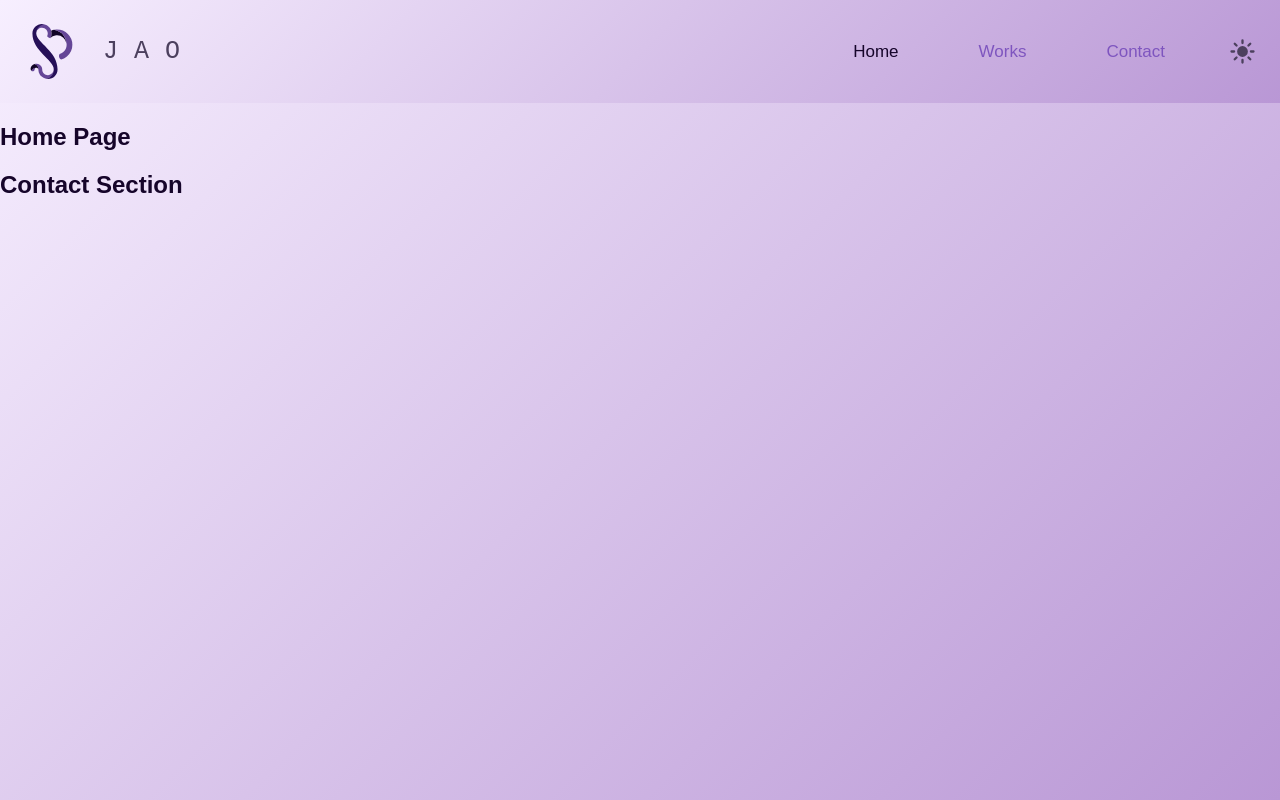
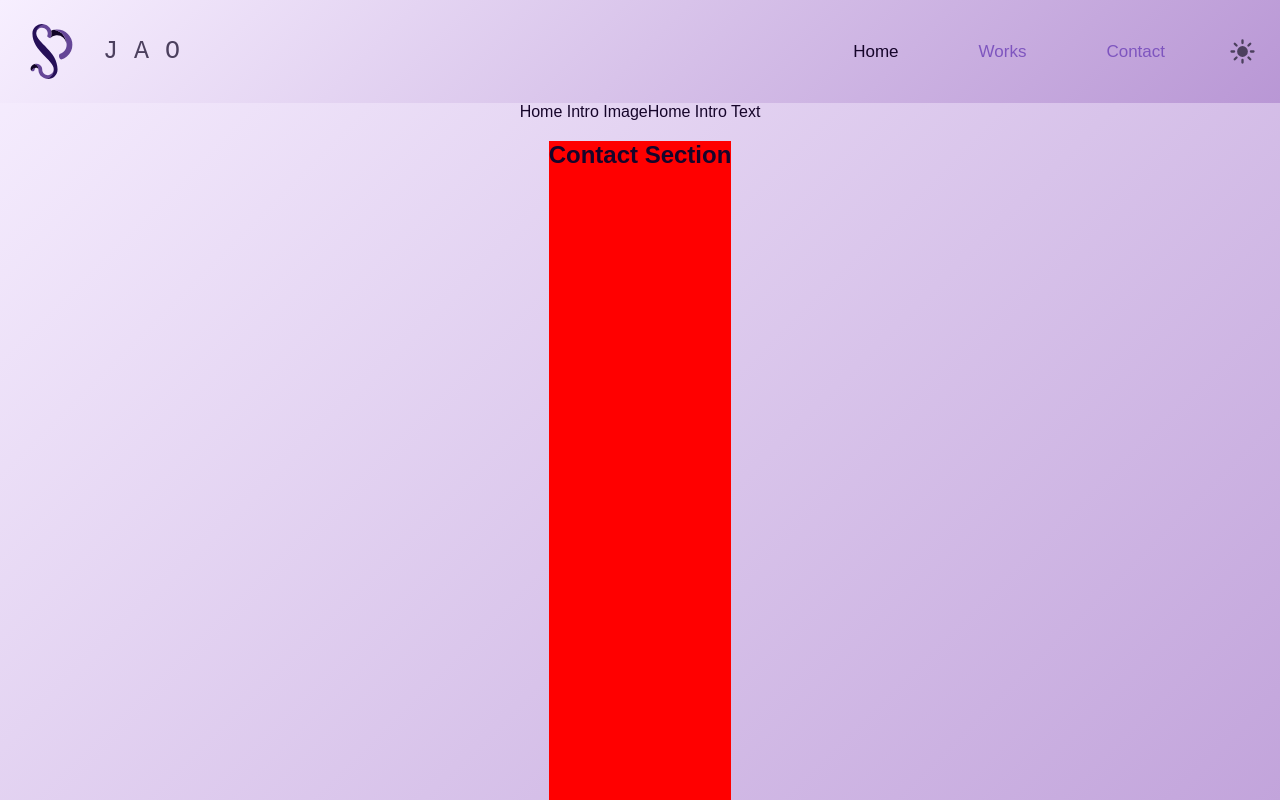
Before and after one commit to jaosherlyr/surely-portfolio, a React (Vite) app: page / in a window 1280 px wide. Shown: the top 800 px of the page. Built offline with nearby package versions, Linux system fonts and the light colour scheme.

Commit message:
style: made Header sticky

```diff
--- /dev/null
+++ b/src/components/HomeIntro/HomeIntroImage.jsx
@@ -0,0 +1,5 @@
+export default function HomeIntroImage() {
+    return (
+        <div>Home Intro Image</div>
+    );
+}
--- /dev/null
+++ b/src/components/HomeIntro/HomeIntroText.jsx
@@ -0,0 +1,5 @@
+export default function HomeIntroText() {
+    return (
+        <div>Home Intro Text</div>
+    );
+}
--- a/src/components/styles/Header.module.scss
+++ b/src/components/styles/Header.module.scss
@@ -4,6 +4,8 @@
     display: flex;
     justify-content: space-between;
     width: 100%;
+    position: sticky;
+    top: 0;
 
     background: linear-gradient(
         135deg,
--- a/src/pages/Home.jsx
+++ b/src/pages/Home.jsx
@@ -1,7 +1,15 @@
+import HomeIntroImage from "../components/HomeIntro/HomeIntroImage";
+import HomeIntroText from "../components/HomeIntro/HomeIntroText";
+import styles from "./styles/Home.module.scss";
+
 export default function Home() {
   return (
     <section>
-      <h1>Home Page</h1>
+      <div className={styles.HomeIntro}>
+        <HomeIntroImage />
+        <HomeIntroText />
+      </div>
+
       <div id="contact">
         <h2>Contact Section</h2>
       </div>
--- /dev/null
+++ b/src/pages/styles/Home.module.scss
@@ -0,0 +1,14 @@
+@use '../../styles/variable.scss' as *;
+
+.HomeIntro {
+    display: flex;
+    justify-self: center;
+}
+
+//TEMP
+h2 {
+    display: flex;
+    justify-self: center;
+    height: 1000px;
+    background-color: red;
+}
--- a/src/styles/index.scss
+++ b/src/styles/index.scss
@@ -2,7 +2,7 @@
 
 body {
     margin: 0;
-    height: 100vh;
+    height: 100%;
     font-family: $font-primary;
 
     background: linear-gradient(
```
Also changed, not shown: src/assets/profilePicture.jpg (added), src/components/styles/HomeIntroImage.jsx (added).
